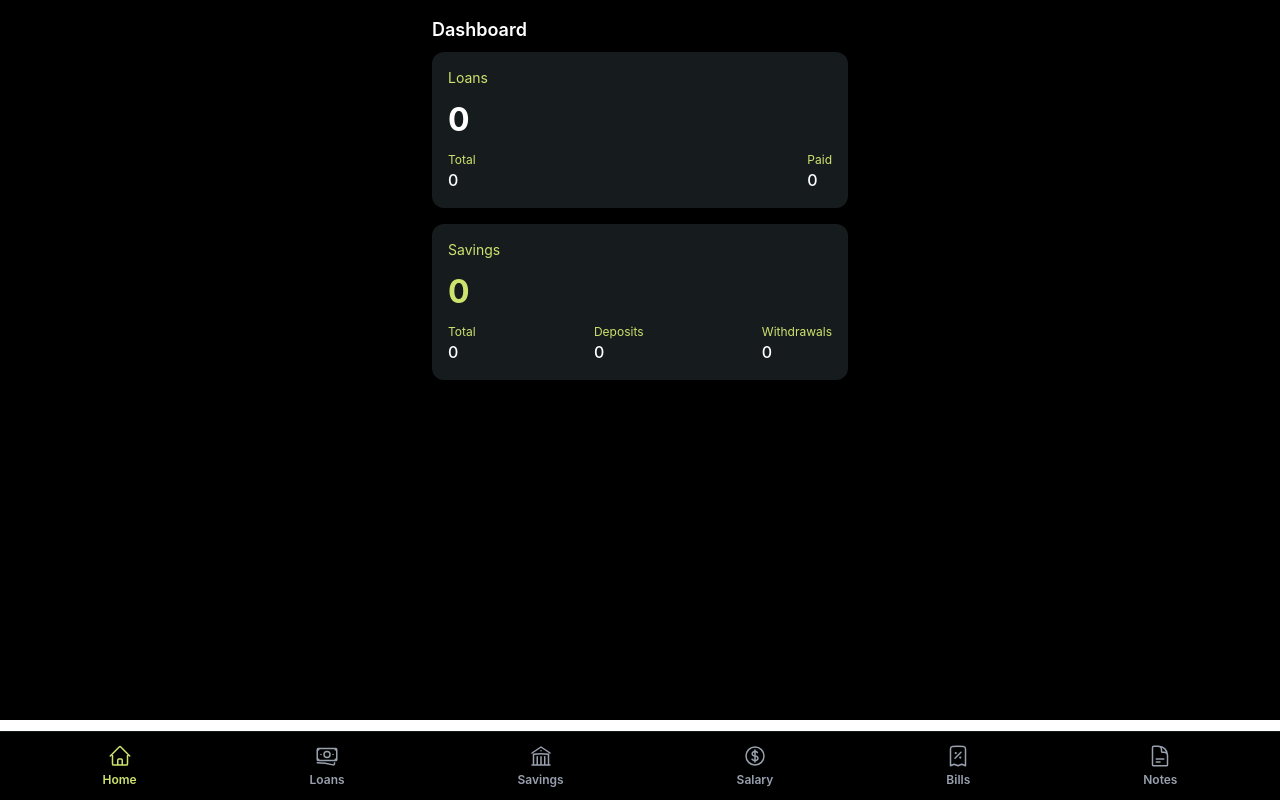
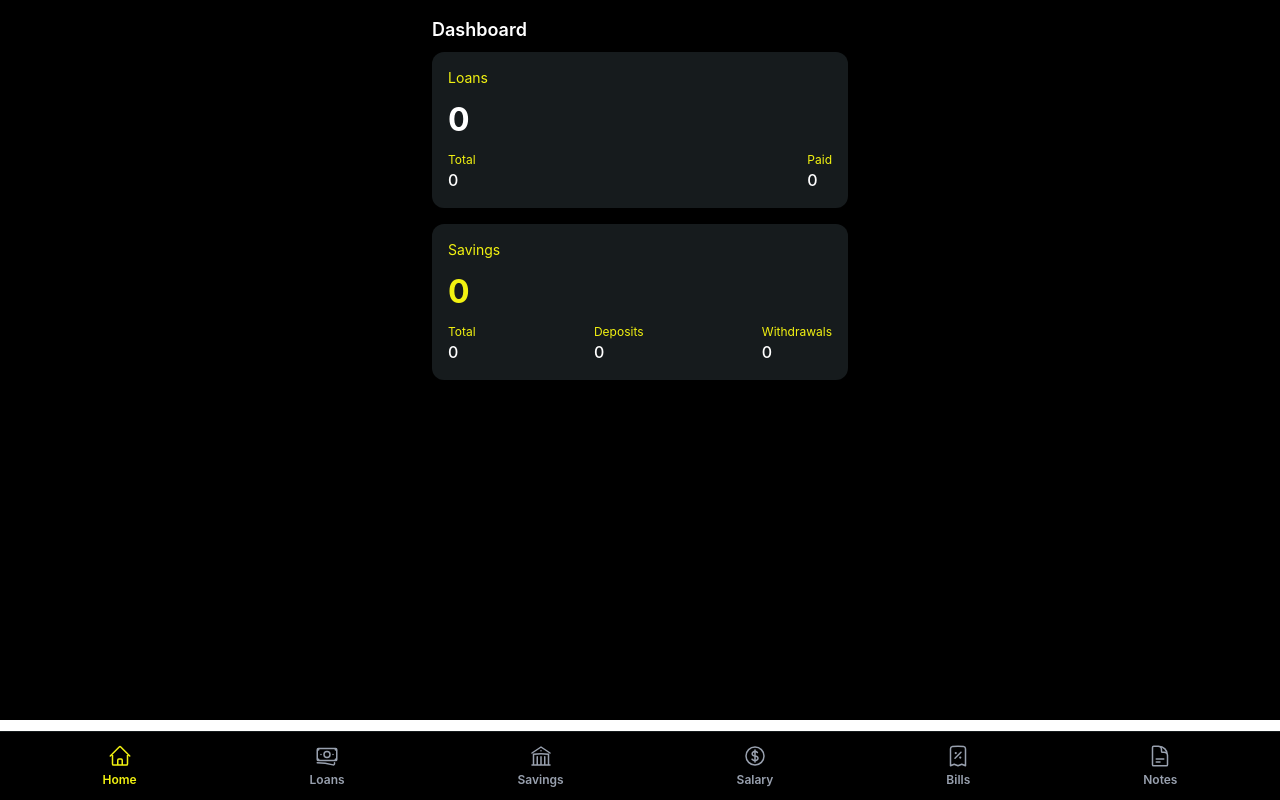
Before and after one commit to chrstphrgrcvllrn/money-tracker-client, a React (Vite) app: page / in a window 1280 px wide. Built offline with nearby package versions, Linux system fonts and the light colour scheme; no server answers.

Commit message:
changing colors / design / added savings

```diff
--- a/src/layout/BottomNavBar.tsx
+++ b/src/layout/BottomNavBar.tsx
@@ -29,7 +29,7 @@ export default function BottomNavBar() {
             to={item.path}
             className={({ isActive }) =>
               `flex flex-col items-center text-xs ${
-                isActive ? "text-[#CEE36E]" : "text-gray-400"
+                isActive ? "text-[#F2F211]" : "text-gray-400"
               }`
             }
           >
--- a/src/pages/Dashboard.tsx
+++ b/src/pages/Dashboard.tsx
@@ -88,7 +88,7 @@ const Dashboard = () => {
 
       {/* LOANS CARD */}
       <div className="bg-mist-900 rounded-xl p-4 space-y-2">
-        <p className="text-[#CEE36E] text-sm">Loans</p>
+        <p className="text-[#F2F211] text-sm">Loans</p>
 
         <p className="text-[2rem] font-bold text-white">
           {totalLoanRemaining.toLocaleString()}
@@ -96,14 +96,14 @@ const Dashboard = () => {
 
         <div className="flex justify-between">
           <div>
-            <p className="text-xs text-[#CEE36E]">Total</p>
+            <p className="text-xs text-[#F2F211]">Total</p>
             <p className="text-white font-medium">
               {totalLoanInitial.toLocaleString()}
             </p>
           </div>
 
           <div>
-            <p className="text-xs text-[#CEE36E]">Paid</p>
+            <p className="text-xs text-[#F2F211]">Paid</p>
             <p className="text-white font-medium">
               {totalLoanPaid.toLocaleString()}
             </p>
@@ -113,29 +113,29 @@ const Dashboard = () => {
 
       {/* SAVINGS CARD */}
       <div className="bg-mist-900 rounded-xl p-4 space-y-2">
-        <p className="text-[#CEE36E] text-sm">Savings</p>
+        <p className="text-[#F2F211] text-sm">Savings</p>
 
-        <p className="text-[2rem] font-bold text-[#CEE36E]">
+        <p className="text-[2rem] font-bold text-[#F2F211]">
           {totalSavingsBalance.toLocaleString()}
         </p>
 
         <div className="flex justify-between">
           <div>
-            <p className="text-xs text-[#CEE36E]">Total</p>
+            <p className="text-xs text-[#F2F211]">Total</p>
             <p className="text-white font-medium">
               {totalSavingsInitial.toLocaleString()}
             </p>
           </div>
 
           <div>
-            <p className="text-xs text-[#CEE36E]">Deposits</p>
+            <p className="text-xs text-[#F2F211]">Deposits</p>
             <p className="text-white font-medium">
               {totalSavingsDeposits.toLocaleString()}
             </p>
           </div>
 
           <div>
-            <p className="text-xs text-[#CEE36E]">Withdrawals</p>
+            <p className="text-xs text-[#F2F211]">Withdrawals</p>
             <p className="text-white font-medium">
               {totalSavingsWithdrawals.toLocaleString()}
             </p>
--- a/src/pages/NotesPage.tsx
+++ b/src/pages/NotesPage.tsx
@@ -70,7 +70,7 @@ const NotesPage: React.FC = () => {
 
         <button
           onClick={addNote}
-          className="bg-[#CEE36E] text-black font-bold px-2 py-1 rounded"
+          className="bg-[#F2F211] text-black font-bold px-2 py-1 rounded"
         >
           Add
         </button>
--- a/src/pages/SavingsPage.tsx
+++ b/src/pages/SavingsPage.tsx
@@ -146,13 +146,13 @@ export default function SavingsPage() {
     <div className="p-4 max-w-md mx-auto font-sans text-gray-800 bg-black">
       {/* HEADER */}
       <div className="mb-4 flex justify-between items-center">
-        <h1 className="text-lg font-semibold text-[#CEE36E]">
+        <h1 className="text-lg font-semibold text-[#F2F211]">
           Savings
         </h1>
 
         <button
           onClick={() => setShowForm(!showForm)}
-          className="px-[0.7rem] py-[0.3rem] bg-[#CEE36E] font-bold text-black rounded-4xl text-sm"
+          className="px-[0.7rem] py-[0.3rem] bg-[#F2F211] font-bold text-black rounded-4xl text-sm"
         >
           +
         </button>
@@ -171,7 +171,7 @@ export default function SavingsPage() {
               placeholder="Savings name"
               value={newSavingsName}
               onChange={(e) => setNewSavingsName(e.target.value)}
-              className="w-full px-3 py-2 rounded-lg text-sm text-white border border-gray-600 focus:border-[#CEE36E]/30 focus:outline-none"
+              className="w-full px-3 py-2 rounded-lg text-sm text-white border border-gray-600 focus:border-[#F2F211]/30 focus:outline-none"
             />
 
             <input
@@ -179,7 +179,7 @@ export default function SavingsPage() {
               placeholder="Initial amount"
               value={newSavingsAmount}
               onChange={(e) => setNewSavingsAmount(e.target.value)}
-              className="w-full px-3 py-2 rounded-lg text-sm text-white border border-gray-600 focus:border-[#CEE36E]/30 focus:outline-none"
+              className="w-full px-3 py-2 rounded-lg text-sm text-white border border-gray-600 focus:border-[#F2F211]/30 focus:outline-none"
             />
 
             <div className="flex justify-end space-x-2 pt-2">
@@ -192,7 +192,7 @@ export default function SavingsPage() {
 
               <button
                 onClick={handleAddSavings}
-                className="px-3 py-1 bg-[#CEE36E] text-black font-semibold rounded-lg text-sm"
+                className="px-3 py-1 bg-[#F2F211] text-black font-semibold rounded-lg text-sm"
               >
                 Save
               </button>
@@ -204,7 +204,7 @@ export default function SavingsPage() {
       {/* SUMMARY */}
       <div className="mb-6 p-4 bg-mist-900 rounded-xl text-center">
         <p className="text-gray-400 text-sm">Total Balance</p>
-        <p className="text-[2.5rem] font-bold text-[#CEE36E]">
+        <p className="text-[2.5rem] font-bold text-[#F2F211]">
           {totalBalance.toLocaleString()}
         </p>
       </div>
@@ -251,7 +251,7 @@ export default function SavingsPage() {
                       {item.name}
                     </p>
 
-                    <p className="text-xs text-[#CEE36E]">
+                    <p className="text-xs text-[#F2F211]">
                       Deposits:{" "}
                       <span className="text-white font-medium">
                         {deposits.toLocaleString()}
@@ -261,7 +261,7 @@ export default function SavingsPage() {
                 </div>
 
                 {/* BALANCE */}
-                <p className="font-bold text-[#CEE36E]">
+                <p className="font-bold text-[#F2F211]">
                   {balance.toLocaleString()}
                 </p>
               </button>
@@ -290,7 +290,7 @@ export default function SavingsPage() {
                           [index]: e.target.value,
                         }))
                       }
-                      className="w-full px-3 py-2 rounded-lg text-sm text-white border border-gray-600 focus:border-[#CEE36E]/30 focus:outline-none"
+                      className="w-full px-3 py-2 rounded-lg text-sm text-white border border-gray-600 focus:border-[#F2F211]/30 focus:outline-none"
                     />
 
                     <input
@@ -303,14 +303,14 @@ export default function SavingsPage() {
                           [index]: e.target.value,
                         }))
                       }
-                      className="w-full px-3 py-2 rounded-lg text-sm text-white border border-gray-600 focus:border-[#CEE36E]/30 focus:outline-none"
+                      className="w-full px-3 py-2 rounded-lg text-sm text-white border border-gray-600 focus:border-[#F2F211]/30 focus:outline-none"
                     />
 
                     <button
                       onClick={() =>
                         handleAddTransaction(item._id, index)
                       }
-                      className="w-full bg-[#CEE36E] text-black font-bold py-2 rounded-lg text-sm"
+                      className="w-full bg-[#F2F211] text-black font-bold py-2 rounded-lg text-sm"
                     >
                       Add Transaction
                     </button>
```
Also changed, not shown: src/pages/LoanPage.tsx (+13 -13 lines).
